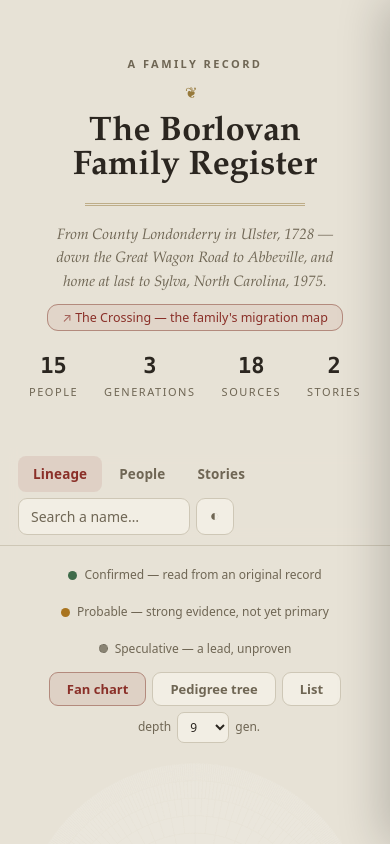
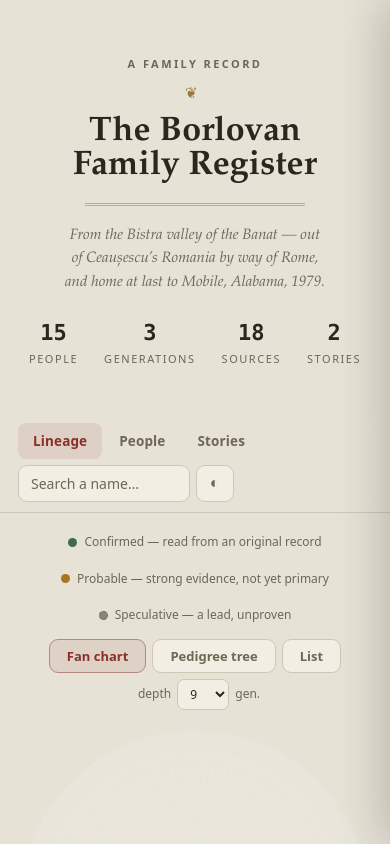
Before and after one commit to codetoaster/BorlovanFamilyHeritage, a plain HTML site: page borlovan_tree.html in a window 390 px wide. Shown: the top 844 px of the page. Drawn offline with Linux system fonts and the light colour scheme.

Commit message:
Fix cross-contamination: Borlovan hero showed the Black family intro
The generator started from the Black template but never swapped the hero
subtitle or the migration-map link, so the Borlovan register displayed
'From County Londonderry in Ulster, 1728 ... Sylva, North Carolina, 1975'
(the Black family's line) and linked to the Black 'The Crossing' map.
build_borlovan.py now swaps in the Borlovan subtitle (Bistra valley ->
Rome -> Mobile 1979) and removes the Black map link.

Co-Authored-By: Claude Opus 4.8 <noreply@anthropic.com>

```diff
--- a/borlovan_tree.html
+++ b/borlovan_tree.html
@@ -269,8 +269,8 @@
     <p class="orn">❦</p>
     <h1 class="title">The Borlovan Family Register</h1>
     <hr class="rule d">
-    <p class="subtitle">From County Londonderry in Ulster, 1728 — down the Great Wagon Road to Abbeville, and home at last to Sylva, North Carolina, 1975.</p>
-    <p style="margin:14px 0 0"><a class="srclink" id="maplink" href="migration_map.html" style="font-size:12.5px;padding:4px 14px">The Crossing — the family's migration map</a></p>
+    <p class="subtitle">From the Bistra valley of the Banat — out of Ceaușescu’s Romania by way of Rome, and home at last to Mobile, Alabama, 1979.</p>
+
     <div class="stats" id="stats"></div>
   </div>
 </header>
```
Also changed, not shown: index.html (+2 -2 lines).
